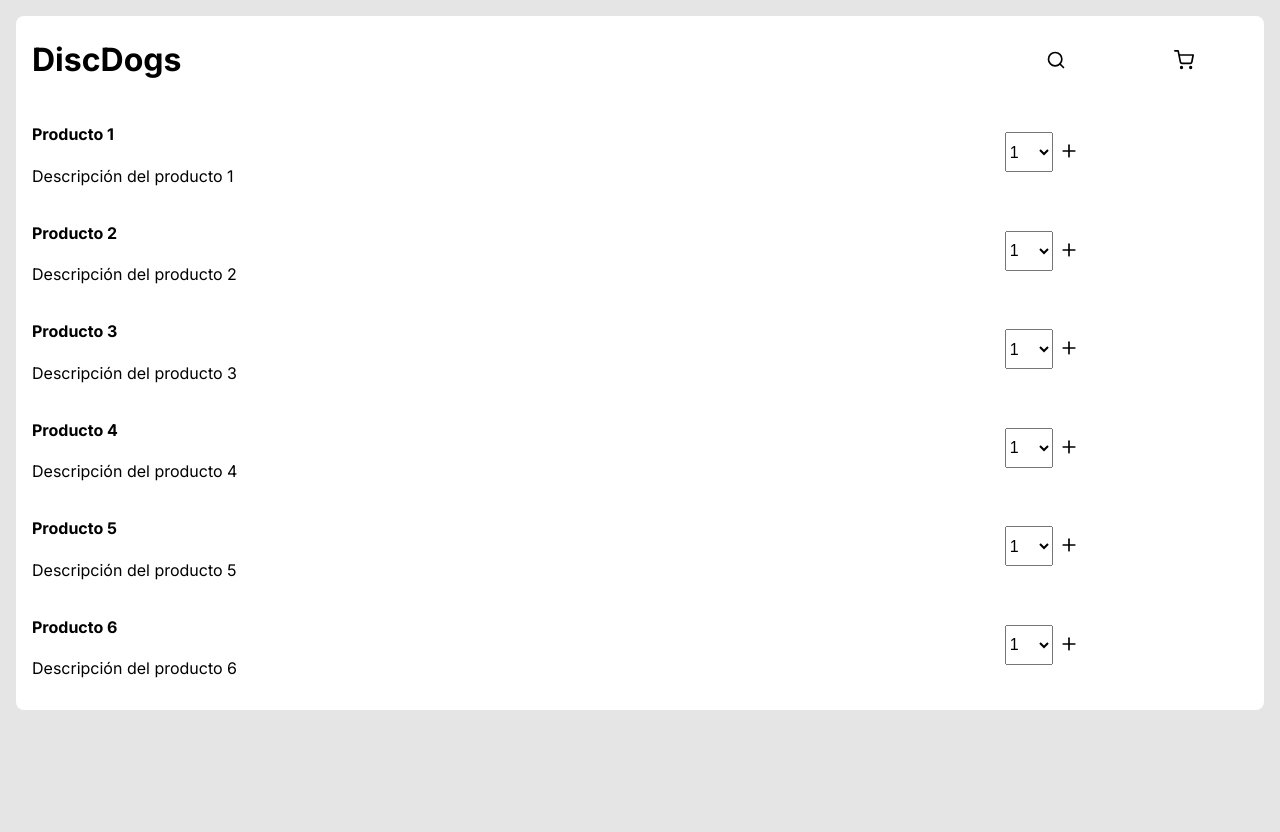
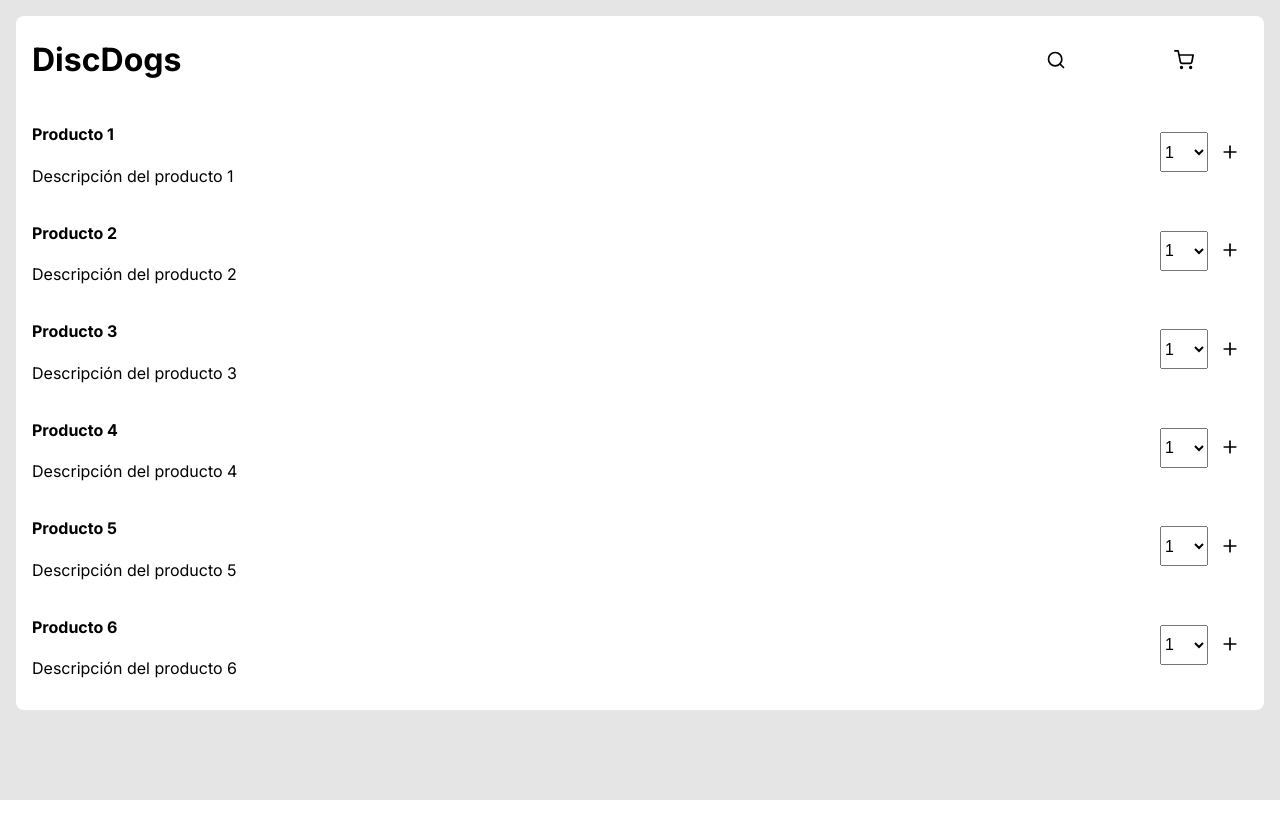
Before and after one commit to MarcCarranza/clorian-test, a Next.js app: page / in a window 1280 px wide. After the commit the page ends 800 px from the top, so only its background shows below. Built offline with nearby package versions, Linux system fonts and the light colour scheme.

Commit message:
feat: styling tweaks, working on functionality

```diff
--- a/src/app/page.module.css
+++ b/src/app/page.module.css
@@ -1,7 +1,7 @@
 .main {
   background-color: rgba(0, 0, 0, 0.1);
   padding: 1rem;
-  min-height: 100vh;
+  min-height: calc(100vh - 2rem);
 }
 
 .main__container {
--- a/src/components/ProductsList/ProductsList.jsx
+++ b/src/components/ProductsList/ProductsList.jsx
@@ -11,6 +11,22 @@ const QUANTITY_LIST = [1, 2, 3, 4, 5];
 
 export default function ProductsList({ data, isLoading = false }) {
   const [productToAdd, setProductToAdd] = useState(null);
+  // TODO: productsQty would be too much if the list is too large?
+  const [productsQty, setProductsQty] = useState({});
+
+  // Functionalities
+  const onChangeQuantity = (productId, qty) => {
+    const updatedProductsQty = {
+      ...productsQty,
+      [productId]: qty,
+    };
+
+    setProductsQty(updatedProductsQty);
+  };
+
+  const onAddProduct = (id) => {
+    // TODO: If ID is in, if not qty is the default value ()
+  };
 
   return (
     <div className={styles.list_wrapper}>
@@ -24,17 +40,26 @@ export default function ProductsList({ data, isLoading = false }) {
                   <p>{description}</p>
                 </div>
                 <div className={styles.list__qty}>
-                  <select className={styles.qty__select} id="qty">
+                  <select
+                    className={styles.qty__select}
+                    id="qty"
+                    onChange={(e) =>
+                      onChangeQuantity(id, e.currentTarget.value)
+                    }
+                  >
                     {QUANTITY_LIST.map((qty) => (
                       <option key={`${id}-${qty}`} value={qty}>
                         {qty}
                       </option>
                     ))}
                   </select>
-                  <button className={styles.qty__addBtn}>
+                  <button
+                    className={styles.qty__addBtn}
+                    onClick={() => onAddProduct(id)}
+                  >
                     <Image
                       src="/plus.svg"
-                      altText="Add icon"
+                      alt="Add icon"
                       width={20}
                       height={20}
                     />
--- a/src/components/ProductsList/ProductsList.module.css
+++ b/src/components/ProductsList/ProductsList.module.css
@@ -15,6 +15,7 @@
 
 .list__qty {
   display: flex;
+  justify-content: flex-end;
   align-items: center;
   flex: 2;
 }
@@ -28,5 +29,8 @@
 .qty__addBtn {
   border: none;
   background: none;
-  padding-top: 2px;
+  padding: 0.5rem;
+  padding-top: calc(0.5rem + 2px);
+  cursor: pointer;
+  margin-left: 0.25rem;
 }
--- a/src/data/products.json
+++ b/src/data/products.json
@@ -1,41 +1,41 @@
 [
   {
-    "id": "nanoid-product0",
+    "id": "product0",
     "name": "Producto 1",
     "description": "Descripción del producto 1",
     "valid_date": "2023-06-01",
     "price": 19.96
   },
   {
-    "id": "nanoid-product1",
+    "id": "product1",
     "name": "Producto 2",
     "description": "Descripción del producto 2",
     "valid_date": "2023-06-01",
     "price": 19.96
   },
   {
-    "id": "nanoid-product2",
+    "id": "product2",
     "name": "Producto 3",
     "description": "Descripción del producto 3",
     "valid_date": "2023-06-01",
     "price": 19.96
   },
   {
-    "id": "nanoid-product3",
+    "id": "product3",
     "name": "Producto 4",
     "description": "Descripción del producto 4",
     "valid_date": "2023-06-01",
     "price": 19.96
   },
   {
-    "id": "nanoid-product4",
+    "id": "product4",
     "name": "Producto 5",
     "description": "Descripción del producto 5",
     "valid_date": "2023-06-01",
     "price": 19.96
   },
   {
-    "id": "nanoid-product5",
+    "id": "product5",
     "name": "Producto 6",
     "description": "Descripción del producto 6",
     "valid_date": "2023-06-01",
```
